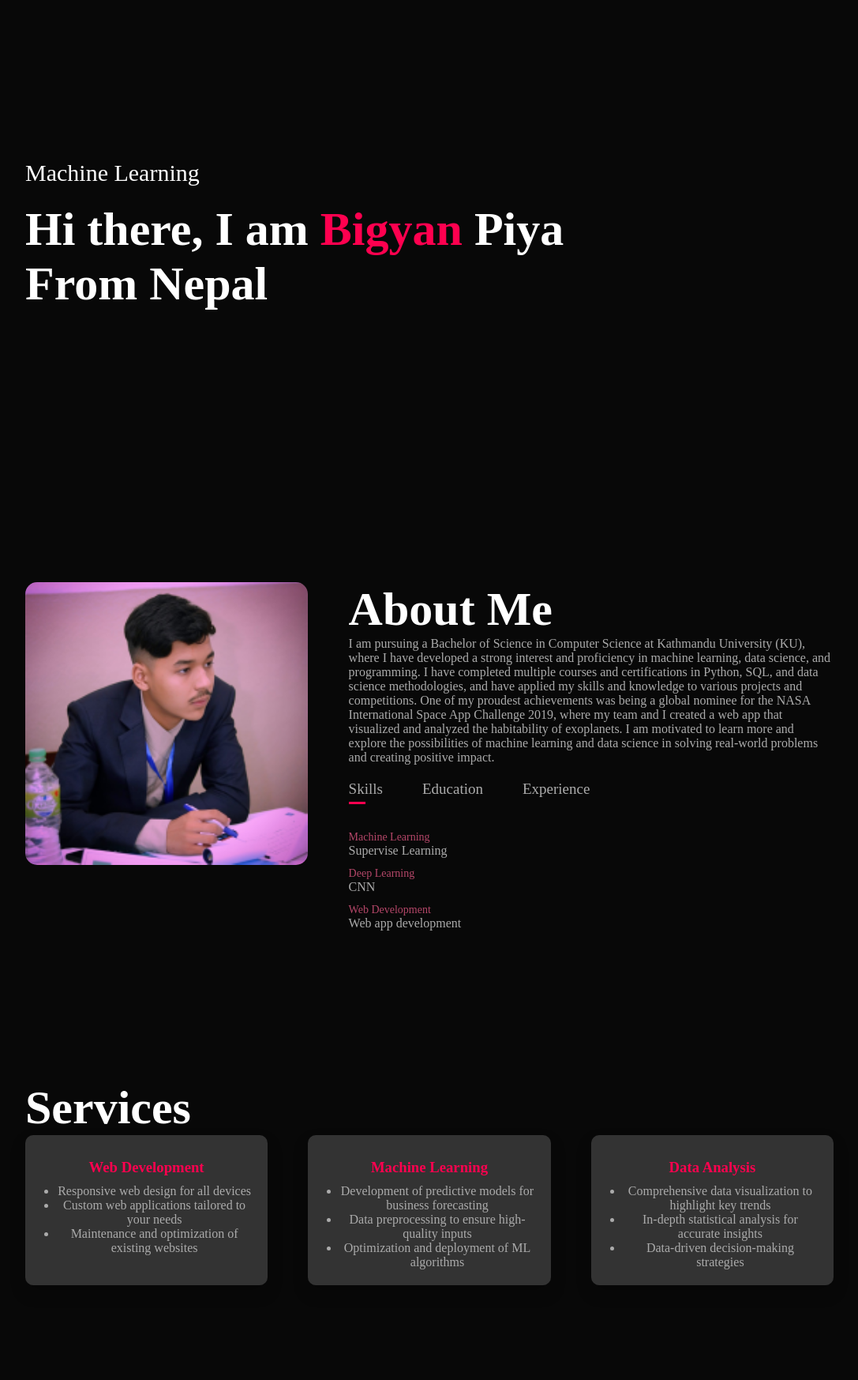
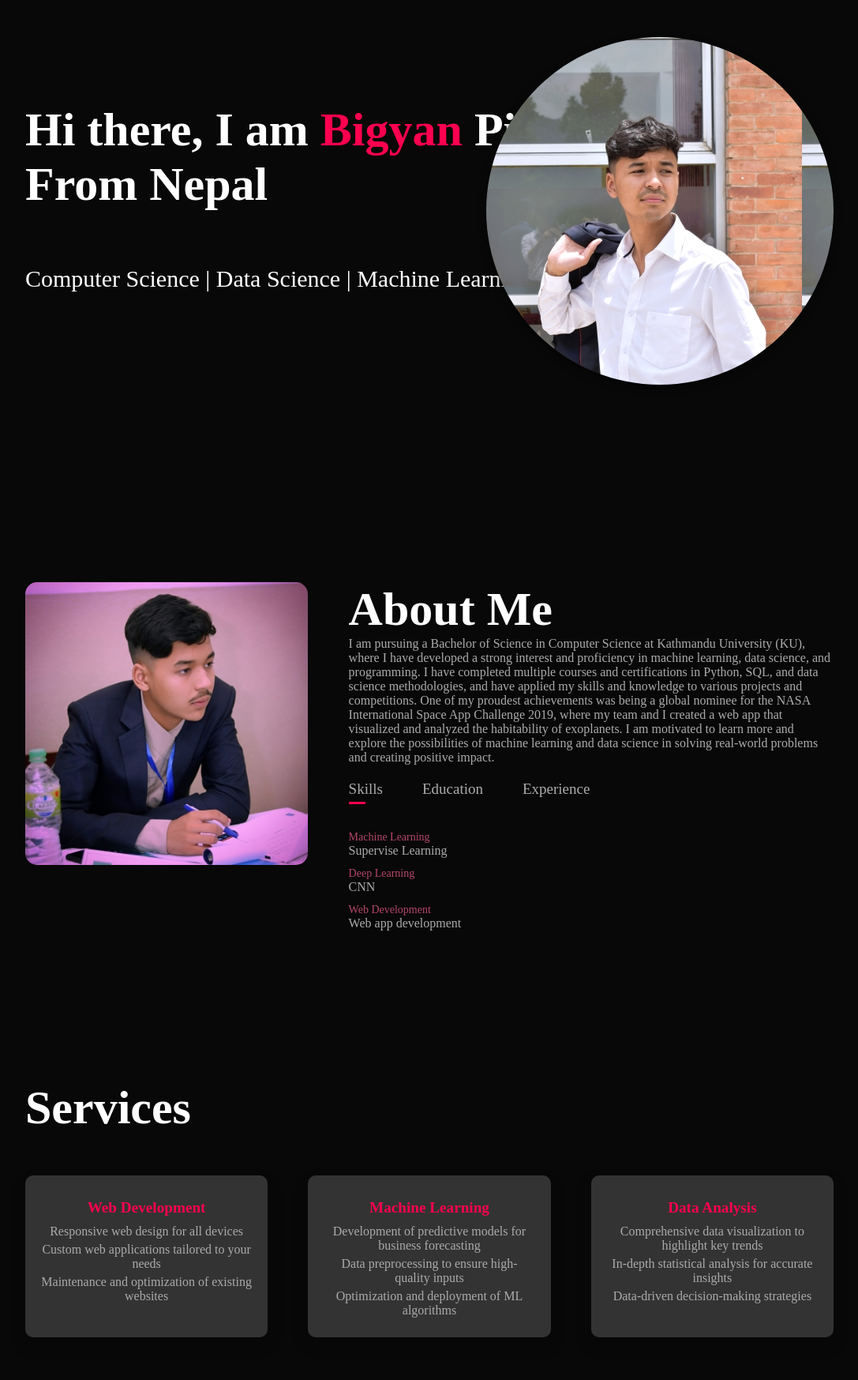
Before and after one commit to bigyanpiya/portfolio, a plain HTML site: page index.html in a window 1280 px wide. Shown: the part 153-1900 px from the top of the page at 79% size, without its empty margins (96-1183 px from the left). Drawn offline with Linux system fonts and the light colour scheme.

Commit message:
pic added

```diff
--- a/index.html
+++ b/index.html
@@ -20,8 +20,8 @@
                 </ul>
             </nav>
             <div class="header-text">
-                <p>Machine Learning</p>
-                <h1>Hi there, I am <span>Bigyan</span> Piya<br> From Nepal</h1>
+                <h1>Hi there, I am <span>Bigyan</span> Piya<br> From Nepal</h1><br>
+                 <br><p>Computer Science | Data Science | Machine Learning </p>
             </div>
         </div>
     </div>
@@ -31,7 +31,7 @@
         <div class="container">
             <div class="row">
                 <div class="about-col-1">
-                    <img src="images/background.png">
+                    <img src="images/background.jpg">
                 </div>
                 <div class="about-col-2">
                     <h1 class="sub-title">About Me</h1>
@@ -57,8 +57,8 @@
                     </div>
                     <div class="tab-contents" id="experience">
                         <ul>
-                            <li><span>2023-Present</span><br>Software Engineer at XYZ</li>
-                            <li><span>2021-2023</span><br>Intern at ABC</li>
+                            <li><span>2022</span><br>Executive Member at KUCC</li>
+                            <li><span></span><br></li>
                         </ul>
                     </div>
                 </div>
@@ -67,12 +67,13 @@
     </div>
 
 <!-- Services Section -->
+
 <div id="services">
     <div class="container">
         <h1 class="sub-title">Services</h1>
         <div class="row">
             <div class="service-col">
-                <h3 style="color: #ff004f;">Web Development</h3>
+                <h2 style="color: #ff004f;">Web Development</h3>
                 <ul style="color: #fff;">
                     <li>Responsive web design for all devices</li>
                     <li>Custom web applications tailored to your needs</li>
@@ -80,7 +81,7 @@
                 </ul>
             </div>
             <div class="service-col">
-                <h3 style="color: #ff004f;">Machine Learning</h3>
+                <h2 style="color: #ff004f;">Machine Learning</h3>
                 <ul style="color: #fff;">
                     <li>Development of predictive models for business forecasting</li>
                     <li>Data preprocessing to ensure high-quality inputs</li>
@@ -88,7 +89,7 @@
                 </ul>
             </div>
             <div class="service-col">
-                <h3 style="color: #ff004f;">Data Analysis</h3>
+                <h2 style="color: #ff004f;">Data Analysis</h3>
                 <ul style="color: #fff;">
                     <li>Comprehensive data visualization to highlight key trends</li>
                     <li>In-depth statistical analysis for accurate insights</li>
--- a/style.css
+++ b/style.css
@@ -8,13 +8,24 @@ body{
     background: #080808;
     color: #fff;
 }
+
+/* Header styling */
 #header {
     width: 100%;
     height: 100vh;
-    background-image: url('images/backgrund.png'); /* Ensure the path is correct */
-    background-size: contain; /* Ensure the image is fully visible */
-    background-position: right center; /* Position the image to the right center */
-    background-repeat: no-repeat; /* Prevent the image from repeating */
+}
+
+/* Circular background image */
+#header::before {
+    content: '';
+    position: absolute;
+    right: 10%; /* Shifts the image a bit leftward */
+    bottom: 20%;
+    width: 55vh;
+    height: 55vh;
+    background-image: url('images/DSC_005711.JPG'); /* Path to the background image */
+    border-radius: 50%;
+    box-shadow: 0 4px 10px rgba(0, 0, 0, 0.5);
 }
 .container{
     padding: 10px 10%;
@@ -53,12 +64,12 @@ nav ul li a:hover::after {
     width: 100%;
 }
 .header-text{
-    margin-top: 20%;
+    margin-top: 13%;
     font-size: 30px;
 }
 .header-text h1{
     font-size: 60px;
-    margin-top: 20px;
+    margin-top: 10px;
 }
 .header-text h1 span{
     color: #ff004f;
@@ -139,10 +150,12 @@ nav ul li a:hover::after {
     background: #1a1a1a;
     padding: 20px 10px;
     box-shadow: 0 0 20px 0 rgba(0,0,0,0.2);
+    margin-top: 5%;
 }
-.service-col h3{
+.service-col h2{
     color: #ff004f;
     margin: 10px 0;
+    font-size: larger;
 }
 .service-col p{
     color: #ababab;
@@ -158,13 +171,23 @@ nav ul li a:hover::after {
 
 #services .service-col ul {
     padding-left: 20px;
-    list-style-type: disc; /* Ensure bullets are within the box */
+/* Ensure bullets are within the box */
 }
 
-#services .service-col h3,
+#services .service-col h2,
 #services .service-col p,
 #services .service-col ul li {
     color: #ababab; /* Text color set to white for visibility */
+}
+#services .service-col ul {
+    list-style-type: none; /* Removes bullet points */
+    padding-left: 0; /* Removes default padding */
+    margin: 0; /* Removes default margin */
+}
+
+#services .service-col ul li {
+    margin-bottom: 5px; /* Adds spsacing between items */
+    font-size: 16px; /* Adjusts text size for readability */
 }
 
 /*portfolio*/
@@ -180,6 +203,7 @@ nav ul li a:hover::after {
     background: #1a1a1a;
     padding: 20px 10px;
     box-shadow: 0 0 20px 0 rgba(0,0,0,0.2);
+
 }
 .portfolio-col img{
     width: 100%;
```
Also changed, not shown: images/DSC_005711.JPG (added), images/background.jpg (added).
